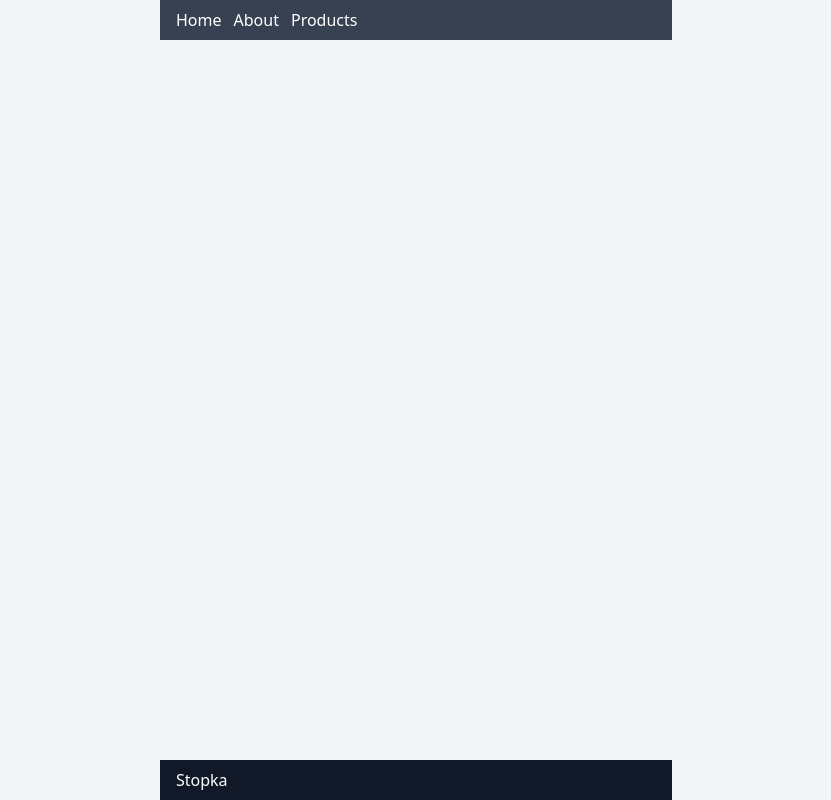
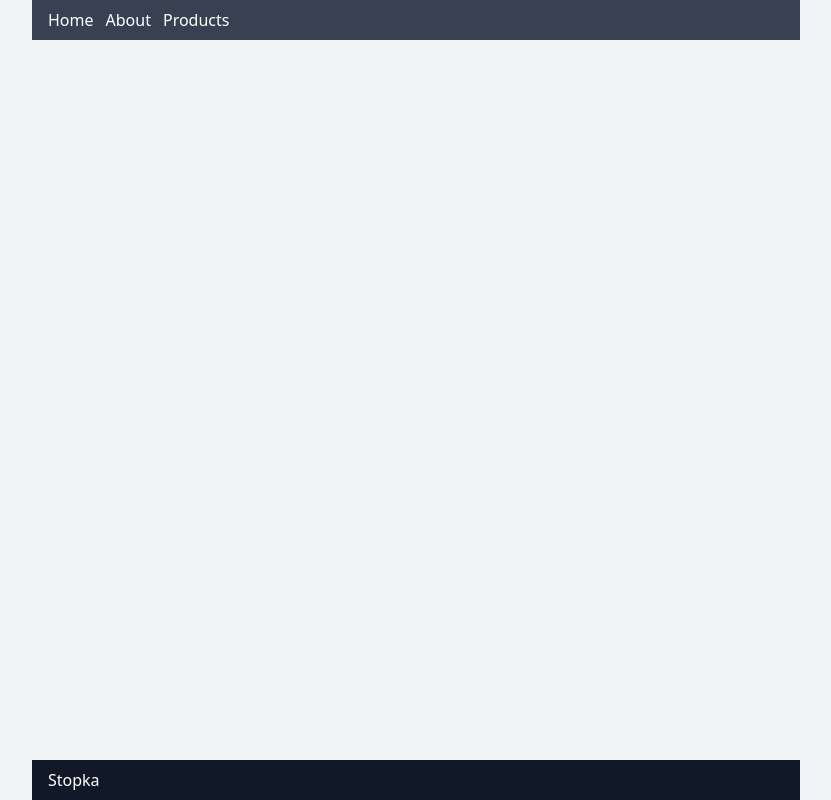
Before and after one commit to pelek1987/my-shop, a Next.js app: page / in a window 1280 px wide. Shown: the whole page, without its empty margins (224-1055 px from the left). Built offline with nearby package versions, Linux system fonts and the light colour scheme.

Commit message:
change max width breakpoints of header and footer

```diff
--- a/components/Footer/Footer.tsx
+++ b/components/Footer/Footer.tsx
@@ -1,5 +1,5 @@
 const Footer = () => (
-  <footer className="bg-gray-900 text-white max-w-lg mx-auto w-full px-4 py-2">
+  <footer className="bg-gray-900 text-white max-w-screen-md mx-auto w-full px-4 py-2">
     Stopka
   </footer>
 );
--- a/components/Header/Header.tsx
+++ b/components/Header/Header.tsx
@@ -1,7 +1,7 @@
 import Link from "next/link";
 
 const Header = () => (
-  <header className="max-w-lg mx-auto w-full">
+  <header className="max-w-screen-md mx-auto w-full">
     <nav className="flex gap-3 bg-gray-700 text-white px-4 py-2">
       <Link href="/">
         <a>Home</a>
```
